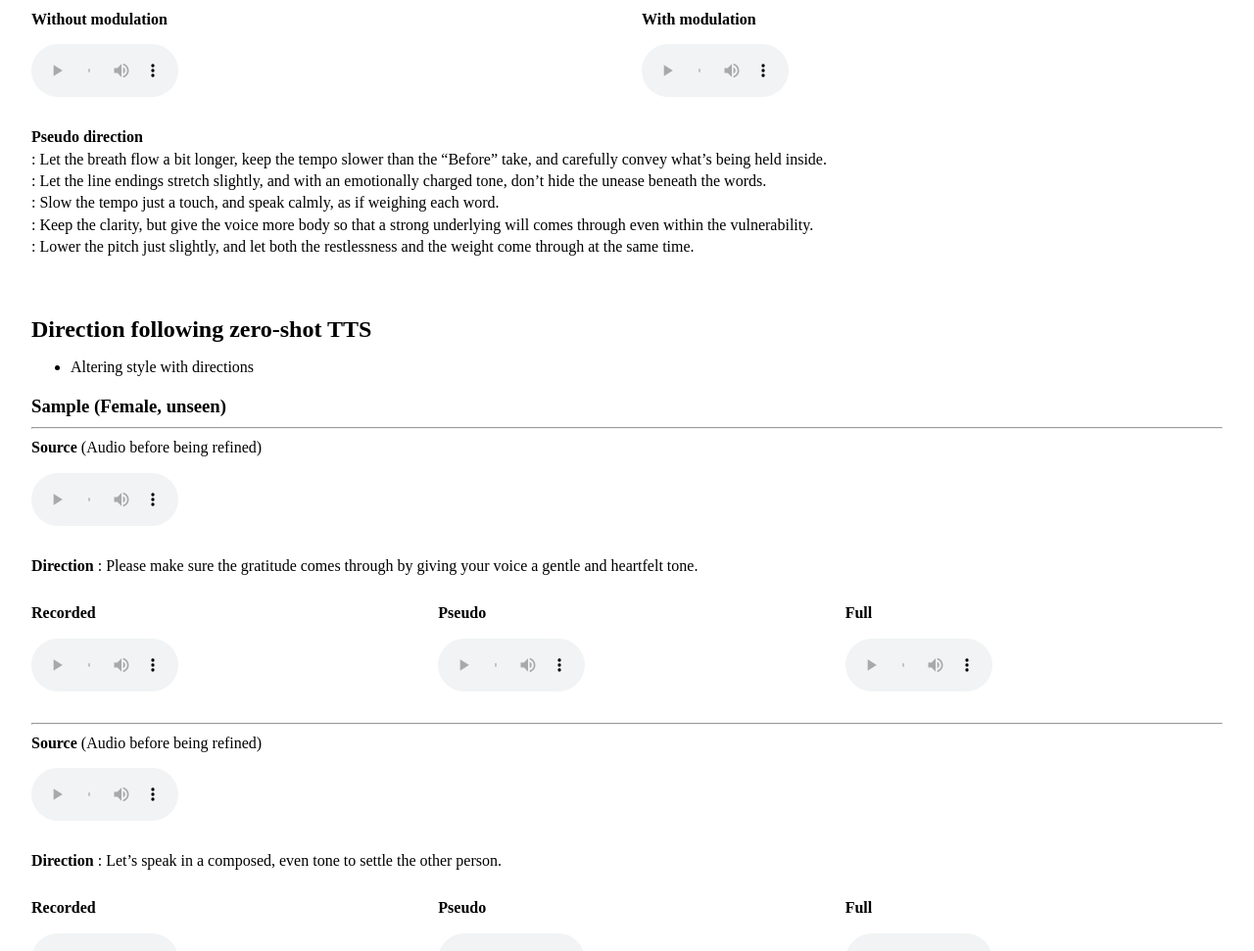
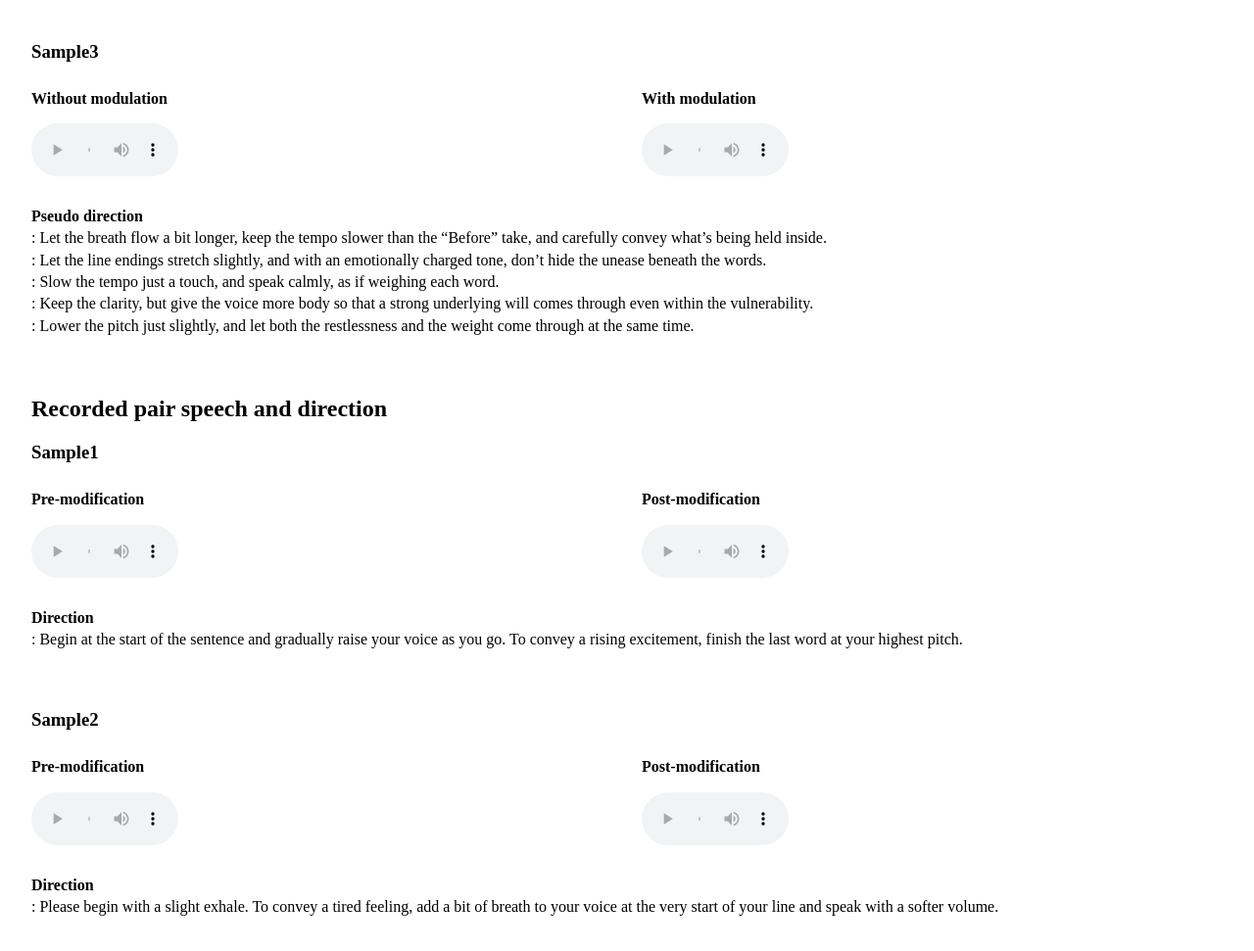
Before and after one commit to ntt-hilab-gensp/IS2026pseudo, a plain HTML site: page index.html in a window 1280 px wide. Shown: the part 1829-2800 px from the top of the page at 98% size. Drawn offline with Linux system fonts and the light colour scheme.

Commit message:
Add files via upload

```diff
--- a/index.html
+++ b/index.html
@@ -15,17 +15,13 @@
 
 
 	<h1>
-		<p>Learning Direction-Following TTS with Pseudo Performance Directions</p>
+		<p>Scalable Direction-Following TTS via Voice Impression-Guided Pseudo Triplet Construction</p>
 	</h1>
 
 	<h2>
-		<!-- <p>Kenichi Fujita, Shota Horiguchi, and Yusuke Ijima</p>
-		-->
 		<p>Anonymous submission to Interspeech 2026</p>
 	</h2>
 	<h3>
-		<!-- <p>NTT Corporation, Japan</p>
-		-->
 	</h3>
 
 
@@ -39,6 +35,12 @@
 	<ul class="toc">
   		<li class="jisage">
     		<a href="#llm_prompt_gen">LLM prompt for pseudo direction generation</a>
+  		</li>
+		<li class="jisage">
+    		<a href="#pseudo_samples">Pseudo pair speech and generated directions</a>
+  		</li>
+		<li class="jisage">
+    		<a href="#recorded_samples">Recorded pair speech and direction</a>
   		</li>
   		<li>
     		<a href="#samples">
@@ -124,7 +126,7 @@
 </code></pre>
 </div>
 
-<h2 id="samples">Pseudo pair speech and generated directions </h2>
+<h2 id="pseudo_samples">Pseudo pair speech and generated directions </h2>
 <h3 id="female">Sample1</h3>
 <div class="sample-block">
     <div class="audio-row">
@@ -193,6 +195,46 @@
 		: Slow the tempo just a touch, and speak calmly, as if weighing each word.<br>
 		: Keep the clarity, but give the voice more body so that a strong underlying will comes through even within the vulnerability.<br>
 		: Lower the pitch just slightly, and let both the restlessness and the weight come through at the same time.<br>
+    </p>
+</div>
+
+<h2 id="recorded_samples">Recorded pair speech and direction </h2>
+<h3 id="female">Sample1</h3>
+<div class="sample-block">
+    <div class="audio-row">
+
+    	<div class="audio-card">
+        	<p><b>Pre-modification</b></p>
+        	<audio controls src="audios/recorded/F_0.wav"></audio>
+      	</div>
+
+      	<div class="audio-card">
+        	<p><b>Post-modification</b></p>
+        	<audio controls src="audios/recorded/F_1.wav"></audio>
+      	</div>
+    </div>
+	<p>
+    	<b>Direction</b><br>
+		: Begin at the start of the sentence and gradually raise your voice as you go. To convey a rising excitement, finish the last word at your highest pitch.<br>
+    </p>
+</div>
+<h3 id="female">Sample2</h3>
+<div class="sample-block">
+    <div class="audio-row">
+
+    	<div class="audio-card">
+        	<p><b>Pre-modification</b></p>
+        	<audio controls src="audios/recorded/M_0.wav"></audio>
+      	</div>
+
+      	<div class="audio-card">
+        	<p><b>Post-modification</b></p>
+        	<audio controls src="audios/recorded/M_1.wav"></audio>
+      	</div>
+    </div>
+	<p>
+    	<b>Direction</b><br>
+		: Please begin with a slight exhale. To convey a tired feeling, add a bit of breath to your voice at the very start of your line and speak with a softer volume.<br>
     </p>
 </div>
 
```
Also changed, not shown: 4 other files.
